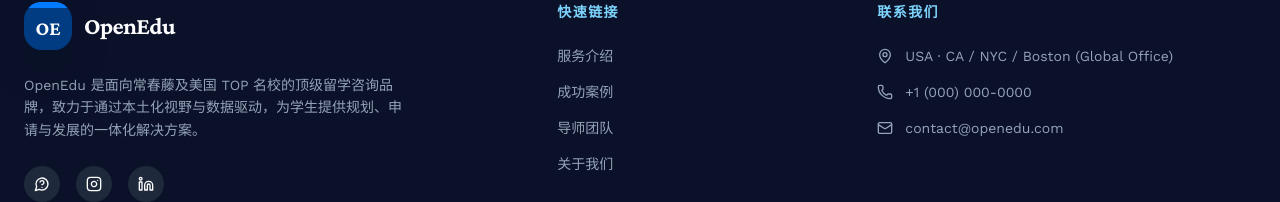
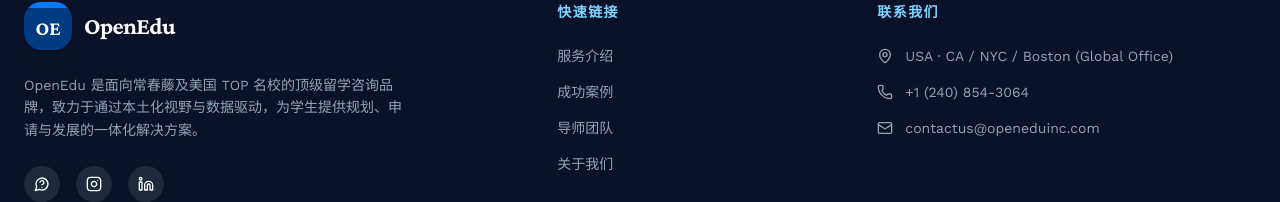
Before and after one commit to Kwang37/OpenEdu, a React (Vite) app: page / in a window 1280 px wide. Shown: the part 9190-9392 px from the top of the page. Built offline with nearby package versions, Linux system fonts and the light colour scheme.

Commit message:
Update App.jsx

```diff
--- a/src/App.jsx
+++ b/src/App.jsx
@@ -3332,11 +3332,11 @@ const App = () => {
                     </li>
                     <li className="flex items-center gap-3">
                       <Phone className="w-4 h-4" />
-                      <span>+1 (000) 000-0000</span>
+                      <a href="tel:+12408543064" className="hover:text-sky-300 transition-colors">+1 (240) 854-3064</a>
                     </li>
                     <li className="flex items-center gap-3">
                       <Mail className="w-4 h-4" />
-                      <span>contact@openedu.com</span>
+                      <a href="mailto:contactus@openeduinc.com" className="hover:text-sky-300 transition-colors">contactus@openeduinc.com</a>
                     </li>
                   </ul>
                 </div>
```
